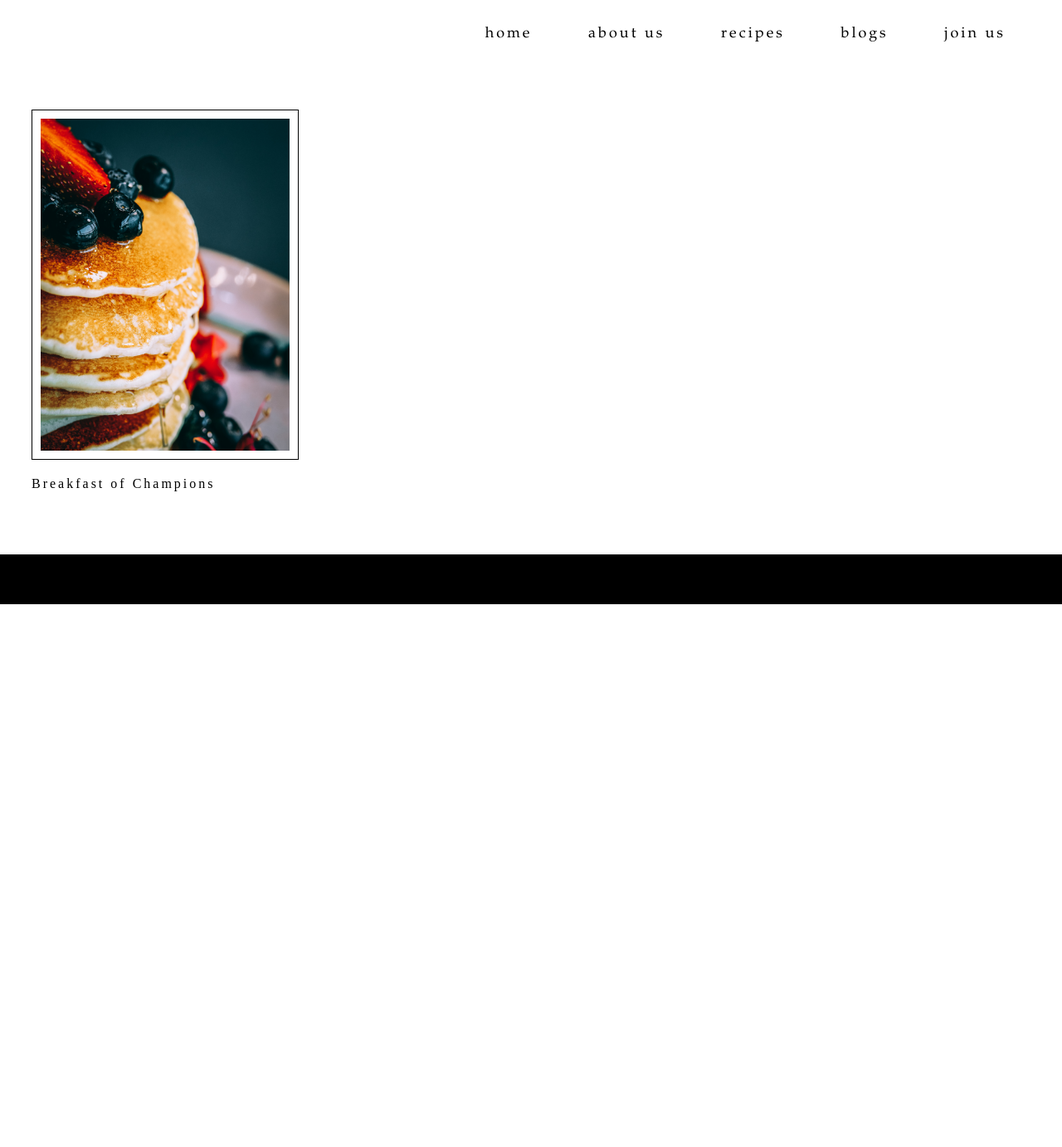
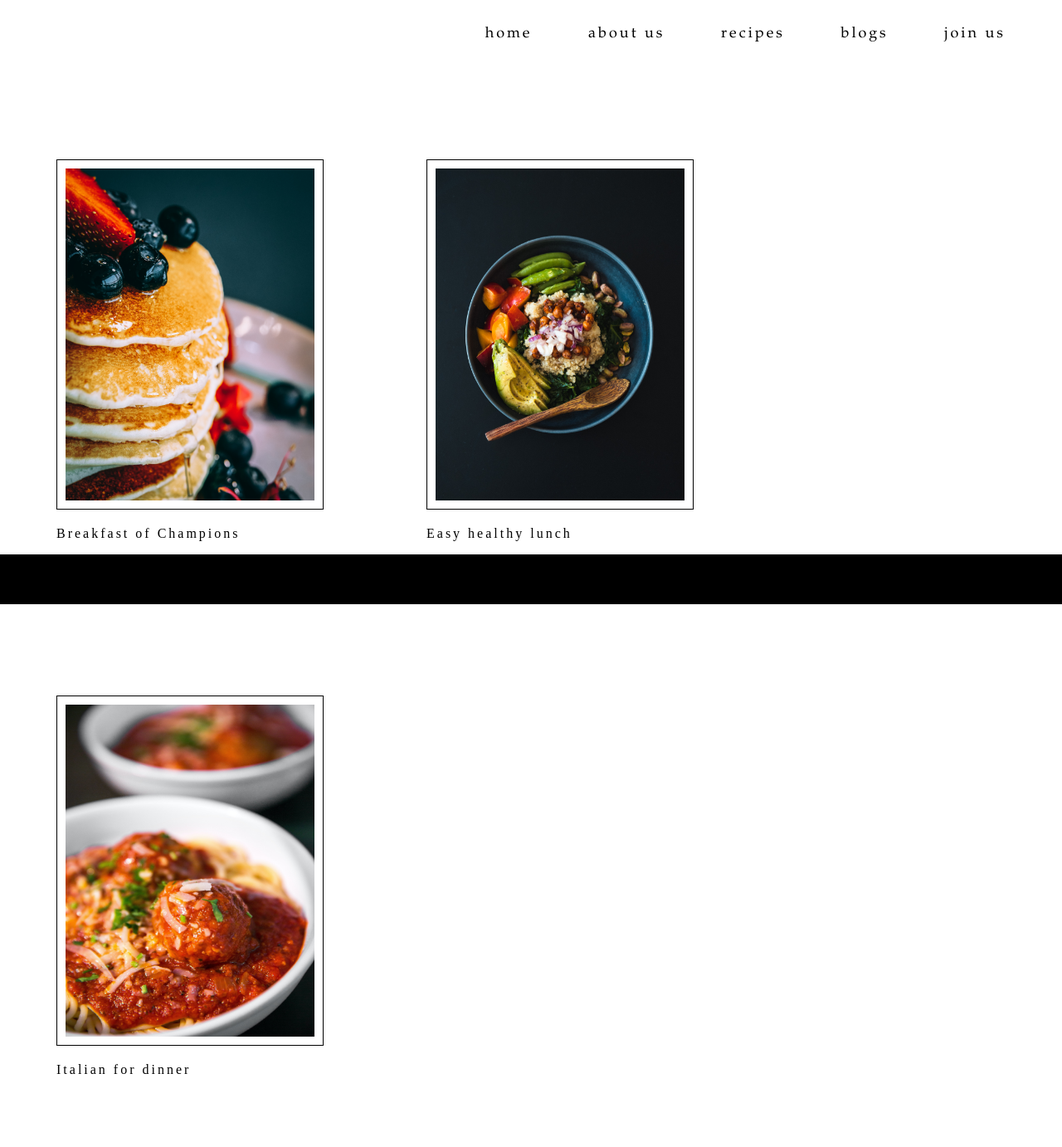
Before and after one commit to lucieortega/Bookrecipe, a PHP site: page / in a window 1280 px wide. Shown: the part 72-1454 px from the top of the page at 83% size. Before the commit the page ends 800 px from the top, so only its background shows below. Run offline with PHP 8.4, Linux system fonts and the light colour scheme.

Commit message:
added three images in a row

```diff
--- a/index.php
+++ b/index.php
@@ -28,11 +28,28 @@
         include "navigation.php";
         include "footer.php";
     ?>
-<div class="img-with-text">
-   <img src="images/pancakes.jpg" alt="Photo of pancakes">
-   <p>Breakfast of Champions</p>
 
+<div class="image123">
+    <div class="imgContainer">
+        <!-- <div class="img-with-text"> -->
+            <img src="images/pancakes.jpg" alt="Photo of pancakes">
+                <p>Breakfast of Champions</p>
 </div>
+
+<div class="imgContainer">
+        <!-- <div class="img-with-text"> -->
+            <img src="images/healthy_lunch.jpg" alt="Photo of salad">
+                <p>Easy healthy lunch</p>
+                </div>
+
+<div class="imgContainer">
+        <!-- <div class="img-with-text"> -->
+            <img src="images/dinner.jpg" alt="Photo of meatballs">
+                <p>Italian for dinner</p>
+                </div>
+</div>
+
+
 
 </body>
 </html>
--- a/style.css
+++ b/style.css
@@ -38,13 +38,20 @@ img{
     margin-top: 50px;
 }
 
-.img-with-text {
+/* .img-with-text {
     text-align: justify;
     width: [width of img];
     letter-spacing: 3px;
     font-family: "avenir";
     margin-left: 30px;
     font-weight: medium;
+} */
+
+.imgContainer {
+    display: inline-block;
+    padding: 60px;
+    font-family: "avenir";
+    letter-spacing: 3px;
 }
 
 
```
Also changed, not shown: images/dinner.jpg (added), images/healthy_lunch.jpg (added).
